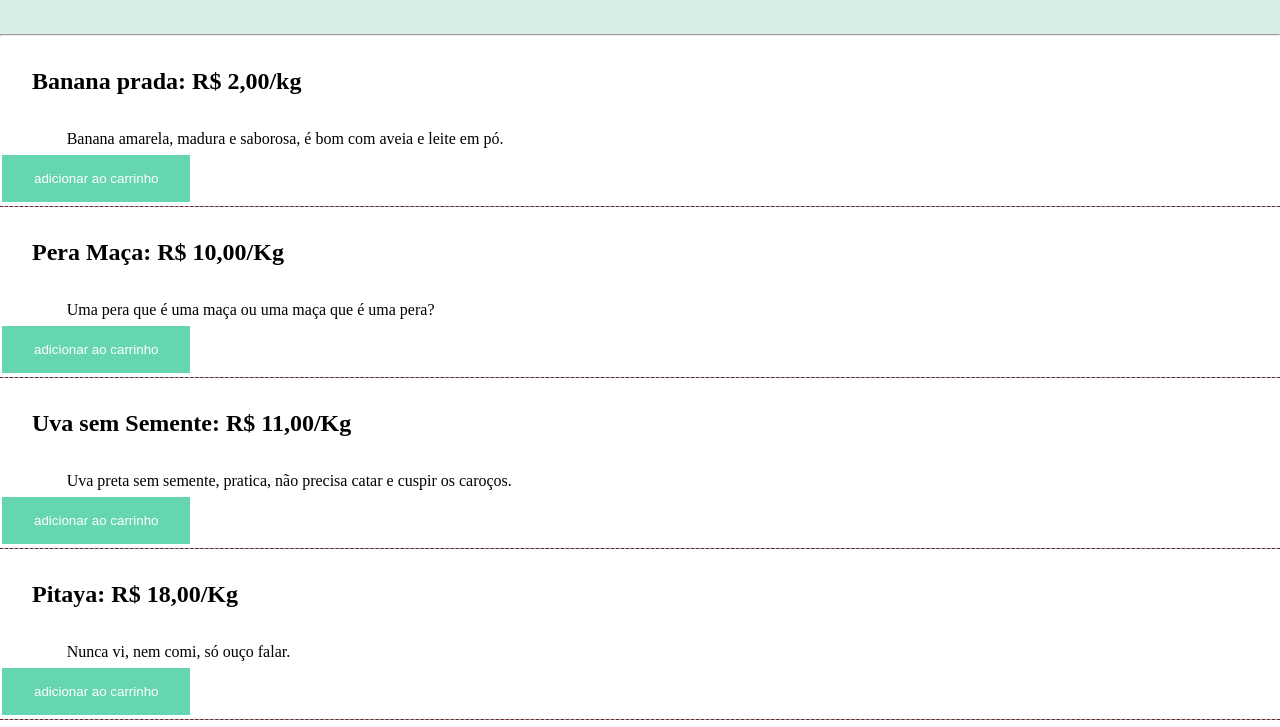
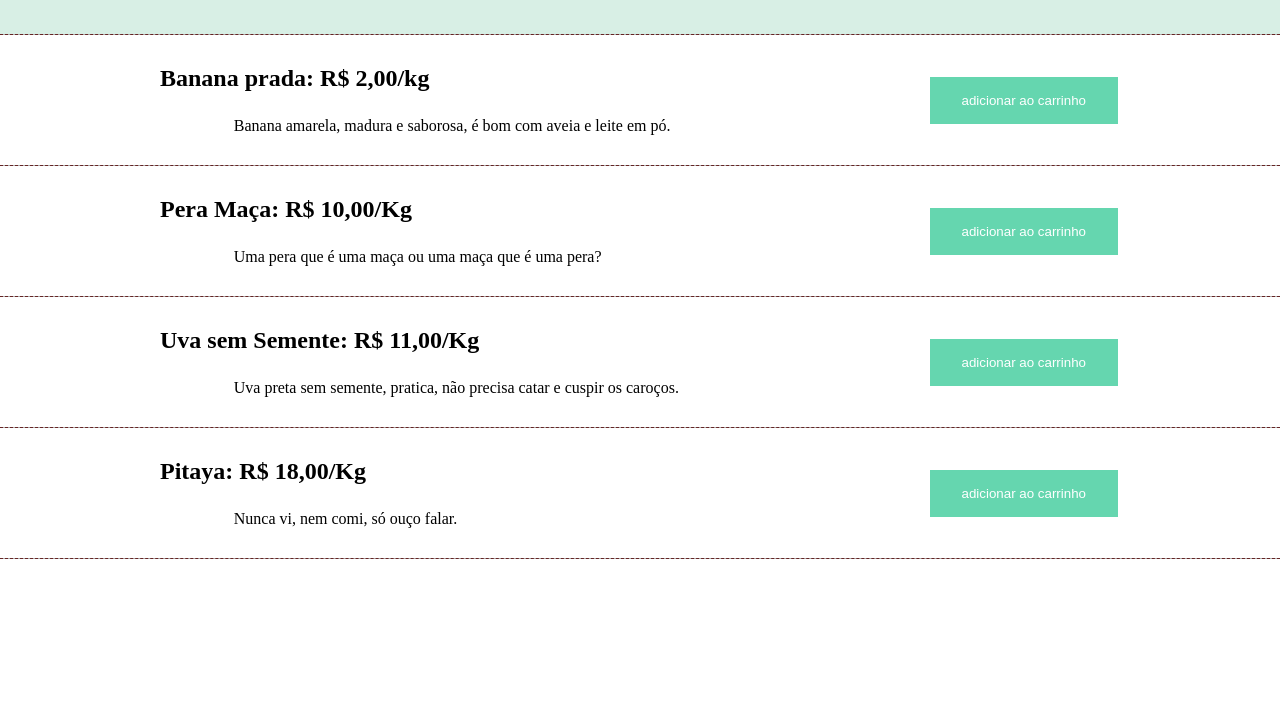
Before and after one commit to Kk3tillen/feirao-de-frutas, a plain HTML site: page index.html in a window 1280 px wide. Shown: the part 73-800 px from the top of the page. Drawn offline with Linux system fonts and the light colour scheme.

Commit message:
alteracoes no index e style

```diff
--- a/css/style.css
+++ b/css/style.css
@@ -1,6 +1,6 @@
 *{
-    padding: 0%;
-    margin: 0%;
+    padding: 0;
+    margin: 0;
 }
 
 h1{
@@ -8,21 +8,18 @@ h1{
     padding: 35px;
     background-color: rgba(21, 155, 99, 0.164);
 }
-h2{
-    padding: 1rem;
-    margin: 1rem;
 
+p{
+    text-indent: 10%;
 }
-p{
-    text-indent: 5%;
-    padding: 3px
-}
-hr.style-three {
+
+hr{
     border: 0;
     border-bottom: 1px dashed rgb(102, 36, 36);
     background: rgb(173, 170, 170);
+    width: 100%;
 }
-input[type=button] {
+input[type=button]{
     background-color: #65d6af;
     border: none;
     color: white;
@@ -30,4 +27,28 @@ input[type=button] {
     text-decoration: none;
     margin: 4px 2px;
     cursor: pointer;
-  }
+}
+
+.itens{
+    display: flex;
+    align-items: center;
+    gap: 30px;
+    justify-content: space-between;
+    width: 75%;
+    padding: 30px;
+
+}
+
+main{
+    display: flex;
+    flex-direction: column;
+    justify-items: center;
+    align-items: center;
+
+}
+
+.itens-info{
+    display: grid;
+    gap: 25px;
+    width: 100%;
+}
--- a/index.html
+++ b/index.html
@@ -3,7 +3,7 @@
 <head>
     <meta charset="UTF-8">
     <meta http-equiv="X-UA-Compatible" content="IE=edge">
-    <meta name="viewport" content="width=device-width, initial-scale=1.0">
+    <meta name="viewport" content="wclassth=device-wclassth, initial-scale=1.0">
     <title>Feirão das frutas</title>
     <link rel="stylesheet" href="../css/style.css">
 
@@ -12,31 +12,54 @@
     <header>
         <h1>Feirão das frutas</h1>
     </header>
+    <hr>
 
-    <hr>
-    <h2>Banana prada: R$ 2,00/kg</h2>
-    <p>Banana amarela, madura e saborosa, é bom com aveia e leite em pó.</p>
-    <input type="button" value="adicionar ao carrinho">
+    <main>
+        <div class = "itens">
+            <div class = "itens-info">
+                <h2>Banana prada: R$ 2,00/kg</h2>
+                <p>Banana amarela, madura e saborosa, é bom com aveia e leite em pó.</p>
+            </div>
 
-    <hr class ="style-three">
+            <div class = "buttons">
+                <input type="button" value="adicionar ao carrinho">
+            </div>
+        </div>
 
-    <h2>Pera Maça: R$ 10,00/Kg</h2>
-    <p>Uma pera que é uma maça ou uma maça que é uma pera?</p>
-    <input type="button" value="adicionar ao carrinho">
+        <hr>
+        <div class = "itens">
+            <div class = "itens-info">
+                <h2>Pera Maça: R$ 10,00/Kg</h2>
+                <p>Uma pera que é uma maça ou uma maça que é uma pera?</p>
+            </div>
 
-    <hr class ="style-three">
+            <div class = "buttons">
+                <input type="button" value="adicionar ao carrinho">
+            </div>
+        </div>
+        <hr>
+        <div class = "itens">
+            <div class = "itens-info">
+                <h2>Uva sem Semente: R$ 11,00/Kg</h2>
+                <p>Uva preta sem semente, pratica, não precisa catar e cuspir os caroços. </p>
+            </div>
 
-    <h2>Uva sem Semente: R$ 11,00/Kg</h2>
-    <p>Uva preta sem semente, pratica, não precisa catar e cuspir os caroços.</p>
-    <input type="button" value="adicionar ao carrinho">
+            <div class = "buttons">
+                <input type="button" value="adicionar ao carrinho">
+            </div>
+        </div>
+        <hr>
+        <div class = "itens">
+            <div class = "itens-info">
+                <h2>Pitaya: R$ 18,00/Kg</h2>
+                <p>Nunca vi, nem comi, só ouço falar.</p>
+            </div>
 
-    <hr class ="style-three">
-
-    <h2>Pitaya: R$ 18,00/Kg</h2>
-    <p>Nunca vi, nem comi, só ouço falar.</p>
-    <input type="button" value="adicionar ao carrinho">
-
-    <hr class ="style-three">
-
+            <div class = "buttons">
+                <input type="button" value="adicionar ao carrinho">
+            </div>
+            </div>
+        <hr>
+    </main>
 </body>
 </html>
```
